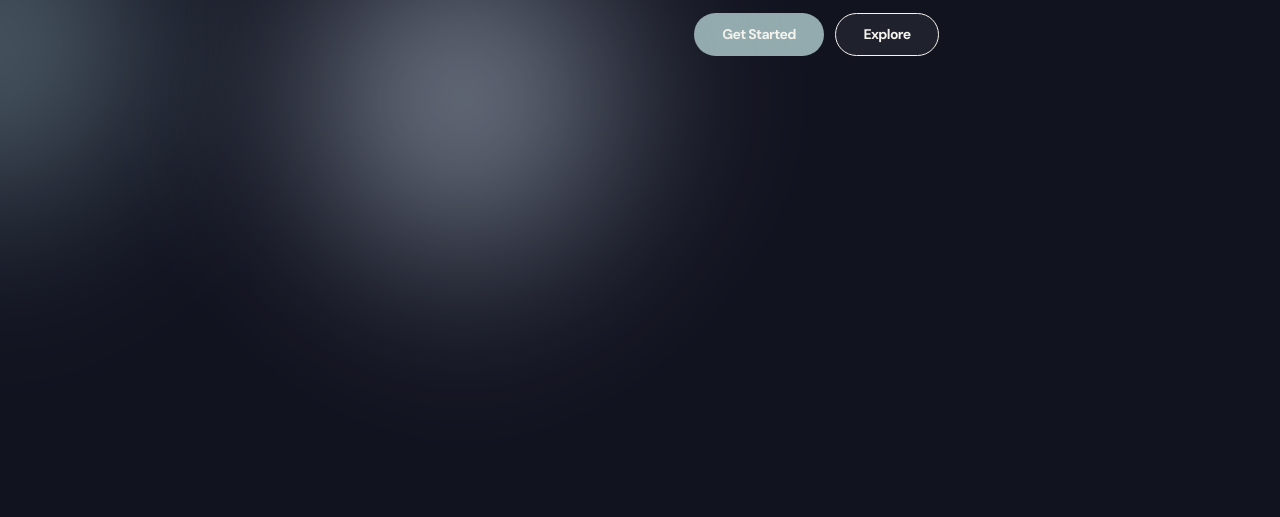
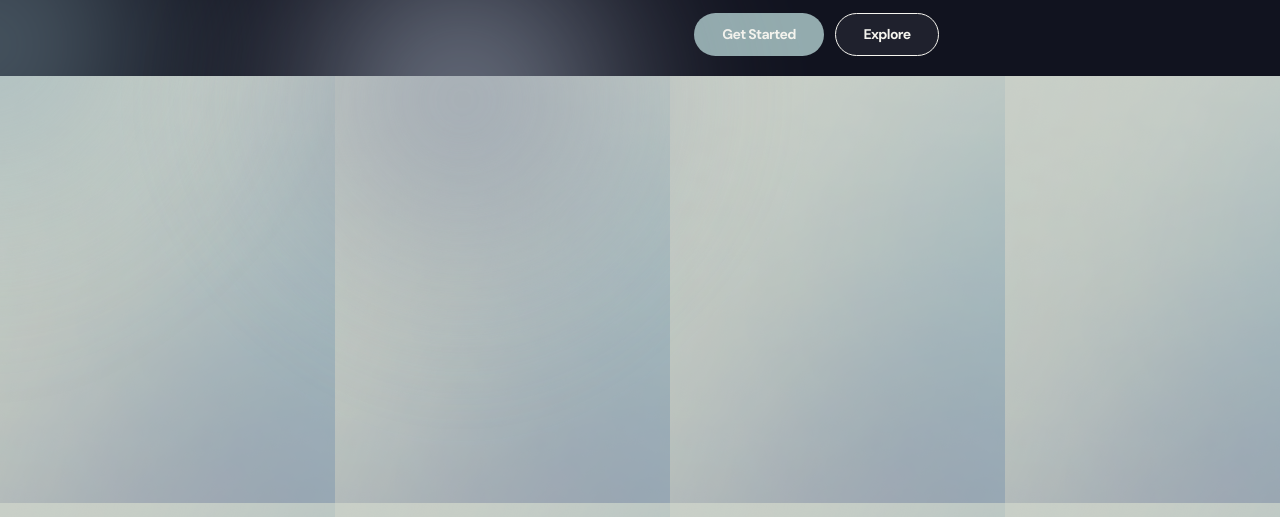
Before and after one commit to NataFilina/Smart-Foxes-YachtAdventures, a website built with Vite: page src/index.html in a window 1280 px wide. Shown: the part 416-933 px from the top of the page. Built offline with nearby package versions, Linux system fonts and the light colour scheme.

Commit message:
upd hero

```diff
--- a/src/css/hero.css
+++ b/src/css/hero.css
@@ -187,7 +187,7 @@
   right: 90%;
   bottom: 25%;
 }
-.hero-ellipse-second::after {
+.hero-ellipse-second::before {
   width: 279px;
   content: '';
   position: absolute;
@@ -200,7 +200,10 @@
   right: 53%;
   top: 47%;
 }
-.hero-owner-block {
+.hero-owner-container {
   width: 100%;
   height: 465.105px;
+  /* background-color: linear-gradient(107deg, #BEC7C2 0%, #A1B5BA 100%); */
+  background-image: url(../img/hero/card@1x-mob.png);
+
 }
--- a/src/partials/hero.html
+++ b/src/partials/hero.html
@@ -16,7 +16,8 @@
     </div>
     <div class="hero-ellipse-first"></div>
     <div class="hero-ellipse-second"></div>
-    <div class="hero-owner-block">
-
+    <div class="hero-owner-container">
+        <div class="hero-owner-block">
+        </div>
     </div>
 </section>
```
